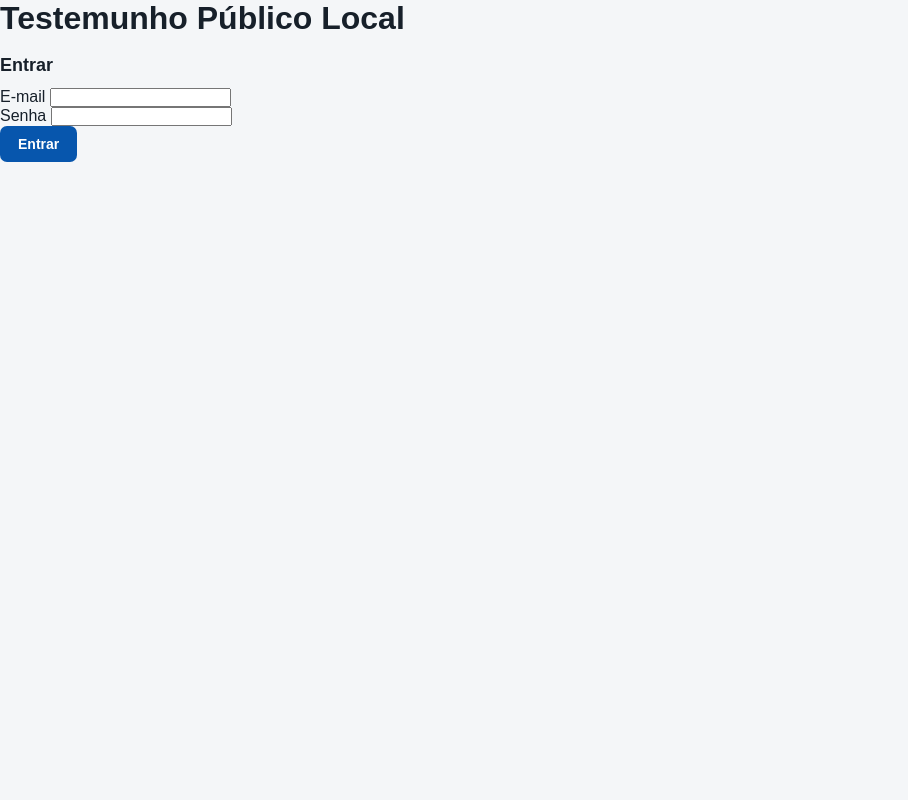
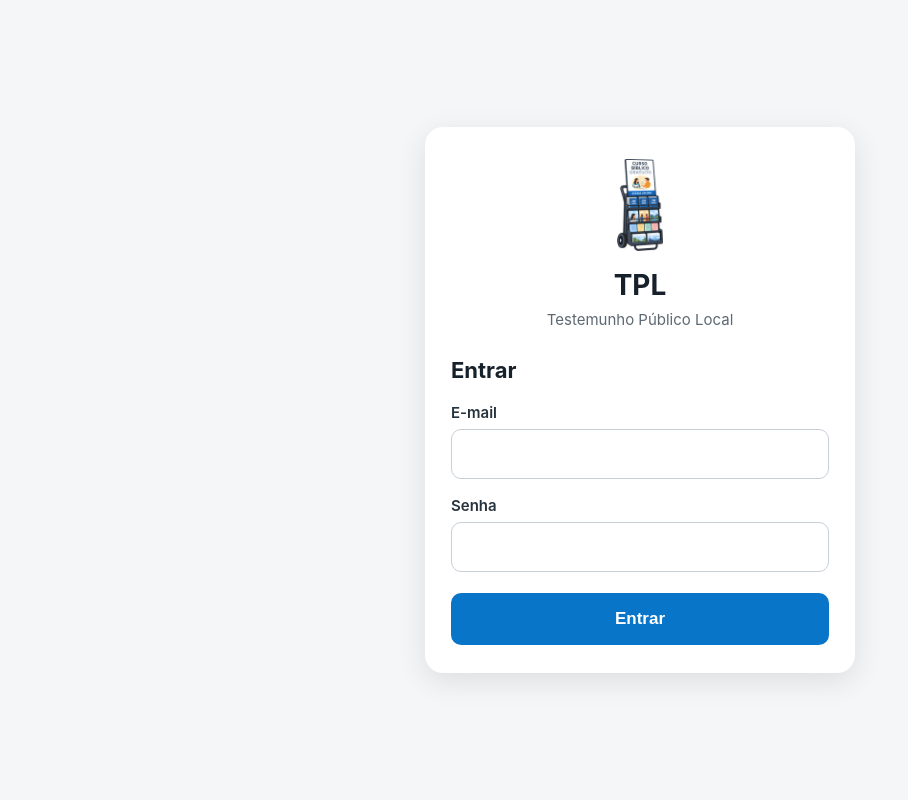
Before and after one commit to laviniasa/TPL, a Flask app: page /login in a window 1280 px wide. Shown: the whole page, without its empty margins (0-908 px from the left). Run offline with Flask 3, Linux system fonts and the light colour scheme.

Commit message:
Update login.html

```diff
--- a/tpl/app/templates/login.html
+++ b/tpl/app/templates/login.html
@@ -4,7 +4,7 @@
     <meta charset="UTF-8">
     <meta name="viewport" content="width=device-width, initial-scale=1.0">
 
-    <title>Login - TPL</title>
+    <title>Entrar - TPL</title>
 
     <link rel="stylesheet"
           href="{{ url_for('static', filename='css/style.css') }}">
@@ -22,6 +22,136 @@
           href="{{ url_for('static', filename='icons/apple-touch-icon.png') }}">
 
     <style>
+        * {
+            box-sizing: border-box;
+        }
+
+        html,
+        body {
+            margin: 0;
+            padding: 0;
+            min-height: 100%;
+        }
+
+        body {
+            min-height: 100vh;
+            font-family: -apple-system, BlinkMacSystemFont, "Segoe UI",
+                         Roboto, Helvetica, Arial, sans-serif;
+            background: #f4f6f8;
+            color: #17212b;
+        }
+
+        .login-page {
+            min-height: 100vh;
+            display: flex;
+            align-items: center;
+            justify-content: center;
+            padding: 28px 18px;
+        }
+
+        .login-card {
+            width: 100%;
+            max-width: 430px;
+            background: #ffffff;
+            border-radius: 18px;
+            padding: 32px 26px 28px;
+            box-shadow: 0 8px 30px rgba(0, 0, 0, 0.10);
+        }
+
+        .login-logo {
+            width: 92px;
+            height: 92px;
+            object-fit: contain;
+            display: block;
+            margin: 0 auto 18px;
+        }
+
+        .login-title {
+            margin: 0;
+            text-align: center;
+            font-size: 28px;
+            line-height: 1.15;
+            font-weight: 700;
+            color: #17212b;
+        }
+
+        .login-subtitle {
+            margin: 8px 0 28px;
+            text-align: center;
+            color: #5d6872;
+            font-size: 15px;
+        }
+
+        .login-heading {
+            margin: 0 0 20px;
+            font-size: 22px;
+            font-weight: 650;
+            color: #17212b;
+        }
+
+        .mensagem {
+            margin: 0 0 18px;
+            padding: 12px 14px;
+            border-radius: 10px;
+            background: #fff3cd;
+            color: #664d03;
+            font-size: 14px;
+            line-height: 1.4;
+        }
+
+        .login-form {
+            display: flex;
+            flex-direction: column;
+            gap: 17px;
+        }
+
+        .campo {
+            display: flex;
+            flex-direction: column;
+            gap: 7px;
+        }
+
+        .campo label {
+            font-size: 15px;
+            font-weight: 600;
+            color: #26333d;
+        }
+
+        .campo input {
+            width: 100%;
+            min-height: 50px;
+            padding: 12px 14px;
+            border: 1px solid #c8d0d7;
+            border-radius: 10px;
+            background: #ffffff;
+            color: #17212b;
+            font-size: 16px;
+            outline: none;
+            transition: border-color .2s, box-shadow .2s;
+        }
+
+        .campo input:focus {
+            border-color: #0875c9;
+            box-shadow: 0 0 0 3px rgba(8, 117, 201, .14);
+        }
+
+        .login-button {
+            width: 100%;
+            min-height: 52px;
+            margin-top: 4px;
+            border: 0;
+            border-radius: 10px;
+            background: #0875c9;
+            color: #ffffff;
+            font-size: 17px;
+            font-weight: 700;
+            cursor: pointer;
+        }
+
+        .login-button:active {
+            transform: translateY(1px);
+        }
+
         /* ===== TELA DE ABERTURA TPL ===== */
         #tpl-splash {
             position: fixed;
@@ -97,16 +254,26 @@
                 alt="Carrinho TPL"
                 class="tpl-splash-carrinho"
             >
-            <p class="tpl-splash-subtitulo">
-                TPL
-            </p>
+            <p class="tpl-splash-subtitulo">TPL</p>
         </div>
     </div>
 
-    <div class="container">
-        <h1>Testemunho Público Local</h1>
+    <main class="login-page">
+        <section class="login-card">
 
-        <h2>Entrar</h2>
+            <img
+                src="{{ url_for('static', filename='icons/icon-192.png') }}"
+                alt="TPL"
+                class="login-logo"
+            >
+
+            <h1 class="login-title">TPL</h1>
+
+            <p class="login-subtitle">
+                Testemunho Público Local
+            </p>
+
+            <h2 class="login-heading">Entrar</h2>
 
             {% with mensagens = get_flashed_messages() %}
                 {% if mensagens %}
@@ -116,8 +283,8 @@
                 {% endif %}
             {% endwith %}
 
-        <form method="POST">
-            <div>
+            <form method="POST" class="login-form">
+                <div class="campo">
                     <label for="email">E-mail</label>
                     <input
                         type="email"
@@ -125,10 +292,11 @@
                         name="email"
                         required
                         autocomplete="email"
+                        inputmode="email"
                     >
                 </div>
 
-            <div>
+                <div class="campo">
                     <label for="senha">Senha</label>
                     <input
                         type="password"
@@ -139,9 +307,13 @@
                     >
                 </div>
 
-            <button type="submit">Entrar</button>
+                <button type="submit" class="login-button">
+                    Entrar
+                </button>
             </form>
-    </div>
+
+        </section>
+    </main>
 
     <script>
         /* ===== FECHA A TELA DE ABERTURA ===== */
```
Also changed, not shown: other parts of tpl/app/templates/login.html (+31 -4 lines). Lines whose indentation alone changed are shown as unchanged.
